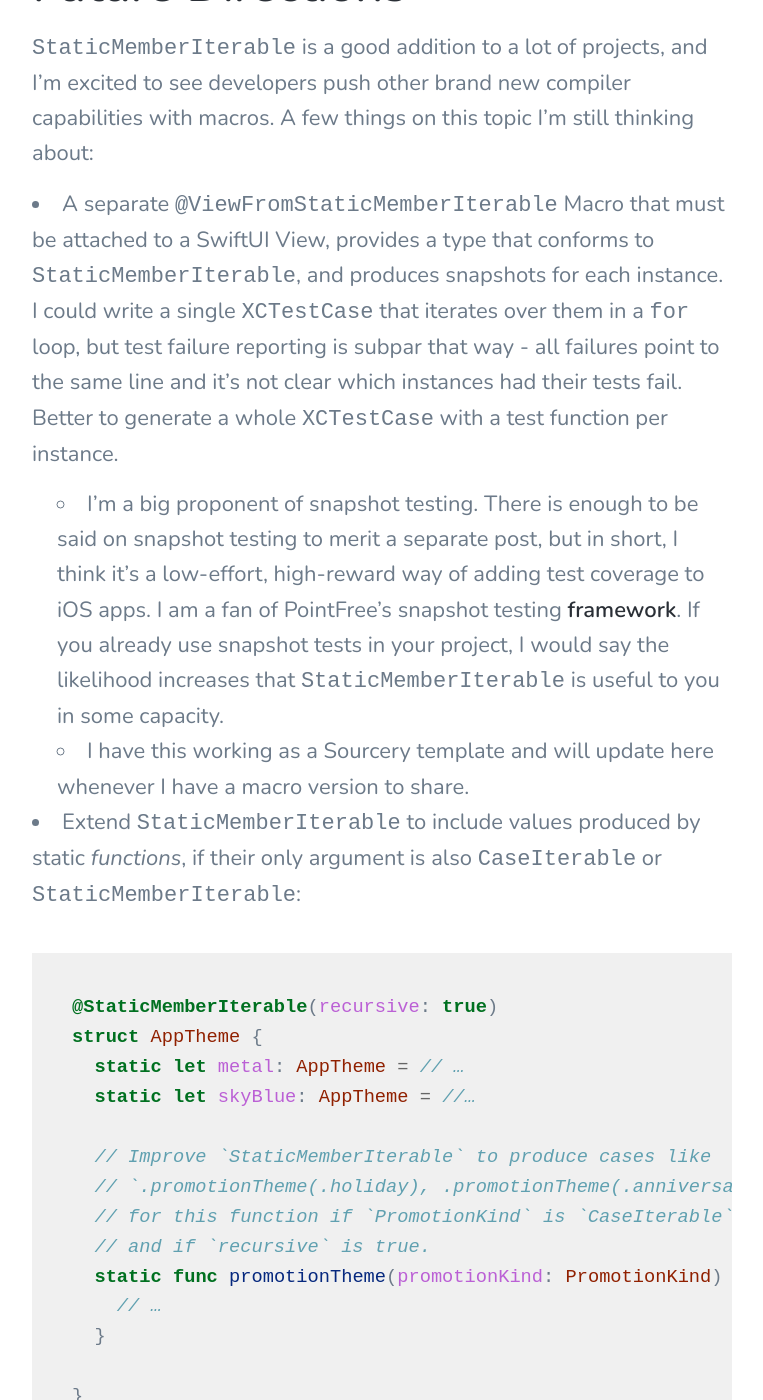
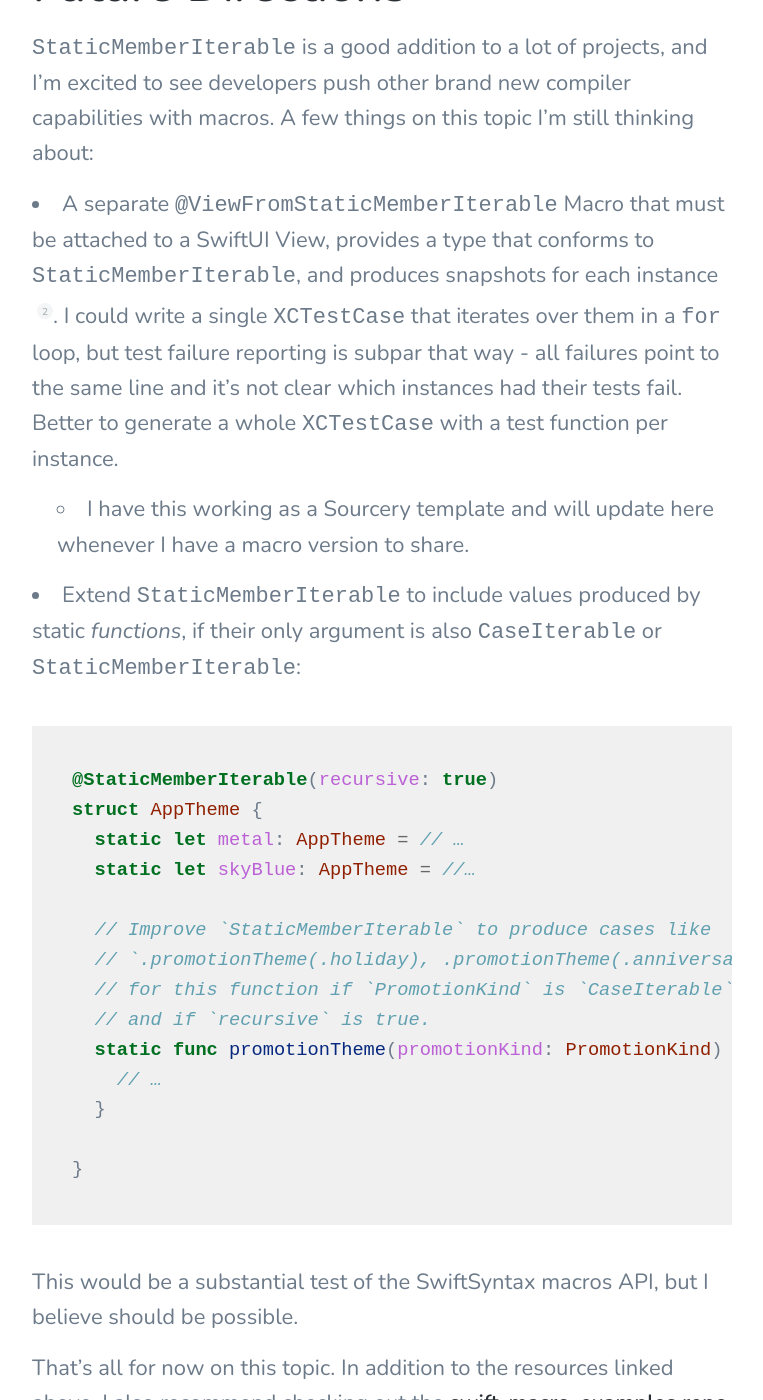
Before and after one commit to nevillco/nevillco.github.io, a Jekyll site: the page built from _posts/2023-07-07-the-first-macro-in-all-of-my-Swift-projects.md, in a window 1280 px wide and 1400 px high, scrolled down 7164 px. Shown: the whole window, without its empty margins (258-1021 px from the left). Built offline with Jekyll 4.4.1, drawn with Linux system fonts in a browser that asks for light colours; nearby versions of some CDN libraries; some of the changed text lies outside the part shown.

Commit message:
Convert note about snapshot testing to a footnote.

````diff
--- a/_posts/2023-07-07-the-first-macro-in-all-of-my-Swift-projects.md
+++ b/_posts/2023-07-07-the-first-macro-in-all-of-my-Swift-projects.md
@@ -107,9 +107,11 @@
 ## Future Directions
 
 `StaticMemberIterable` is a good addition to a lot of projects, and I'm excited to see developers push other brand new compiler capabilities with macros. A few things on this topic I’m still thinking about:
-* A separate `@ViewFromStaticMemberIterable` Macro that must be attached to a SwiftUI View, provides a type that conforms to `StaticMemberIterable`, and produces snapshots for each instance. I could write a single `XCTestCase` that iterates over them in a `for` loop, but test failure reporting is subpar that way - all failures point to the same line and it's not clear which instances had their tests fail. Better to generate a whole `XCTestCase` with a test function per instance.
-    * I’m a big proponent of snapshot testing. There is enough to be said on snapshot testing to merit a separate post, but in short, I think it’s a low-effort, high-reward way of adding test coverage to iOS apps. I am a fan of PointFree’s snapshot testing [framework](https://github.com/pointfreeco/swift-snapshot-testing). If you already use snapshot tests in your project, I would say the likelihood increases that `StaticMemberIterable` is useful to you in some capacity.
+* A separate `@ViewFromStaticMemberIterable` Macro that must be attached to a SwiftUI View, provides a type that conforms to `StaticMemberIterable`, and produces snapshots for each instance[^2]. I could write a single `XCTestCase` that iterates over them in a `for` loop, but test failure reporting is subpar that way - all failures point to the same line and it's not clear which instances had their tests fail. Better to generate a whole `XCTestCase` with a test function per instance.
     * I have this working as a Sourcery template and will update here whenever I have a macro version to share.
+
+[^2]: I’m a big proponent of snapshot testing. There is enough to be said on snapshot testing to merit a separate post, but in short, I think it’s a low-effort, high-reward way of adding test coverage to iOS apps. I am a fan of PointFree’s snapshot testing [framework](https://github.com/pointfreeco/swift-snapshot-testing). If you already use snapshot tests in your project, I would say the likelihood increases that `StaticMemberIterable` is useful to you in some capacity.
+
 * Extend `StaticMemberIterable` to include values produced by static _functions_, if their only argument is also `CaseIterable` or `StaticMemberIterable`:
 
 ```swift
````
